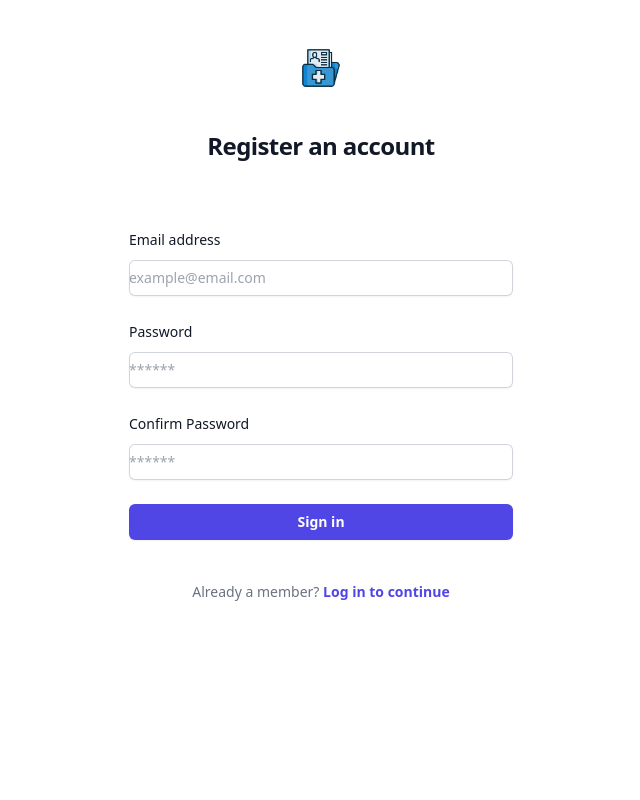
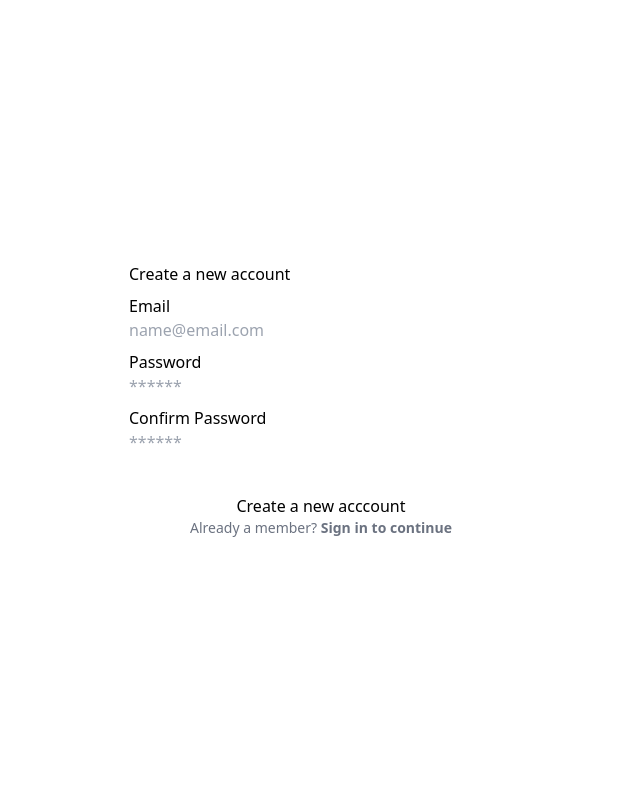
Before and after one commit to seyLu/medrec, a Django app: page /register/ in a window 1280 px wide. Shown: the whole page, without its empty margins (319-959 px from the left). Run offline with Django 4.2, Linux system fonts and the light colour scheme; some libraries are stand-ins or nearby versions.

Commit message:
feat: use daisyui on login and register form

```diff
--- a/auth/templates/auth/register.html
+++ b/auth/templates/auth/register.html
@@ -6,78 +6,74 @@
 {% endblock title %}
 
 {% block main %}
-  <div class="flex min-h-full flex-col justify-center px-6 py-12 lg:px-8">
-    <div class="sm:mx-auto sm:w-full sm:max-w-sm">
-      <img class="mx-auto h-10 w-auto"
-           src="{% static 'theme/medrec.png' %}"
-           alt="medrec">
-      <h2 class="mt-10 text-center text-2xl font-bold leading-9 tracking-tight text-gray-900">Register an account</h2>
+  <div class="flex flex-col w-screen h-screen">
+    <div class="card w-96 glass m-auto">
+      <div class="card-body">
+        <div class="card-title">
+          <span class="mx-auto">Create a new account</span>
         </div>
-
-    <div class="mt-10 sm:mx-auto sm:w-full sm:max-w-sm">
-      <form class="space-y-6"
-            hx-post="{% url 'register' %}"
-            hx-target="#registerError">
+        <p>
+          <form hx-post="{% url 'register' %}" hx-target="#this" hx-swap="innerHTML">
             {% csrf_token %}
 
-        <div id="registerError"></div>
-
-        <div>
-          <label for="email" class="block text-sm font-medium leading-6 text-gray-900">Email address</label>
-          <div class="mt-2">
-            <input id="email"
-                   name="email"
-                   type="email"
-                   autocomplete="email"
-                   placeholder="example@email.com"
-                   required
-                   class="block w-full rounded-md border-0 py-1.5 text-gray-900 shadow-sm ring-1 ring-inset ring-gray-300 placeholder:text-gray-400 focus:ring-2 focus:ring-inset focus:ring-indigo-600 sm:text-sm sm:leading-6">
+            <div id="this">
+              <div class="alert alert-warning hidden">
+                <svg xmlns="http://www.w3.org/2000/svg"
+                     class="stroke-current shrink-0 h-6 w-6"
+                     fill="none"
+                     viewBox="0 0 24 24">
+                  <path stroke-linecap="round" stroke-linejoin="round" stroke-width="2" d="M12 9v2m0 4h.01m-6.938 4h13.856c1.54 0 2.502-1.667 1.732-3L13.732 4c-.77-1.333-2.694-1.333-3.464 0L3.34 16c-.77 1.333.192 3 1.732 3z" />
+                </svg>
               </div>
             </div>
 
-        <div>
-          <div class="flex items-center justify-between">
-            <label for="password"
-                   class="block text-sm font-medium leading-6 text-gray-900">Password</label>
-          </div>
-          <div class="mt-2">
-            <input id="password"
-                   name="password"
-                   type="password"
-                   placeholder="******"
+            <div class="form-control w-full max-w-xs mt-2">
+              <label class="label">
+                <span class="label-text">Email</span>
+              </label>
+              <input type="email"
+                     id="email"
+                     name="email"
+                     autocomplete="email"
                      required
-                   class="block w-full rounded-md border-0 py-1.5 text-gray-900 shadow-sm ring-1 ring-inset ring-gray-300 placeholder:text-gray-400 focus:ring-2 focus:ring-inset focus:ring-indigo-600 sm:text-sm sm:leading-6">
-          </div>
+                     placeholder="name@email.com"
+                     class="input input-bordered w-full max-w-xs" />
             </div>
 
-        <div>
-          <div class="flex items-center justify-between">
-            <label for="re-password"
-                   class="block text-sm font-medium leading-6 text-gray-900">Confirm Password</label>
-          </div>
-          <div class="mt-2">
-            <input id="re-password"
-                   name="re-password"
-                   type="password"
+            <div class="form-control w-full max-w-xs mt-2">
+              <label class="label">
+                <span class="label-text">Password</span>
+              </label>
+              <input type="password"
+                     id="password"
+                     name="password"
+                     required
                      placeholder="******"
-                   required
-                   class="block w-full rounded-md border-0 py-1.5 text-gray-900 shadow-sm ring-1 ring-inset ring-gray-300 placeholder:text-gray-400 focus:ring-2 focus:ring-inset focus:ring-indigo-600 sm:text-sm sm:leading-6">
-          </div>
+                     class="input input-bordered w-full max-w-xs" />
             </div>
 
-        <div>
-          <button type="submit"
-                  class="flex w-full justify-center rounded-md bg-indigo-600 px-3 py-1.5 text-sm font-semibold leading-6 text-white shadow-sm hover:bg-indigo-500 focus-visible:outline focus-visible:outline-2 focus-visible:outline-offset-2 focus-visible:outline-indigo-600">
-            Sign in
-          </button>
+            <div class="form-control w-full max-w-xs mt-2">
+              <label class="label">
+                <span class="label-text">Confirm Password</span>
+              </label>
+              <input type="password"
+                     id="re-password"
+                     name="re-password"
+                     required
+                     placeholder="******"
+                     class="input input-bordered w-full max-w-xs" />
             </div>
+
+            <button type="submit" class="mt-10 btn btn-primary w-full">Create a new acccount</button>
           </form>
 
-      <p class="mt-10 text-center text-sm text-gray-500">
+          <p class="text-center text-sm text-gray-500">
             Already a member?
-        <a href="#"
-           class="font-semibold leading-6 text-indigo-600 hover:text-indigo-500">Log in to continue</a>
+            <a href="{% url 'login' %}"
+               class="link link-hover font-semibold text-primary">Sign in to continue</a>
+          </p>
         </p>
       </div>
     </div>
+  </div>
 {% endblock main %}
--- a/auth/urls.py
+++ b/auth/urls.py
@@ -4,6 +4,6 @@ from . import views
 
 urlpatterns = [
     path("login/", views.LoginView.as_view(), name="login"),
-    path("auth/logout/", views.LogoutView.as_view(), name="logout"),
+    path("logout/", views.LogoutView.as_view(), name="logout"),
     path("register/", views.RegisterView.as_view(), name="register"),
 ]
--- a/auth/views.py
+++ b/auth/views.py
@@ -6,6 +6,20 @@ from django.views.generic import View
 from django_htmx.http import HttpResponseClientRedirect
 
 from users.models import User
+
+
+def authError(message: str) -> str:
+    return f"""
+                <div class="alert alert-warning">
+                    <svg xmlns="http://www.w3.org/2000/svg"
+                        class="stroke-current shrink-0 h-6 w-6"
+                        fill="none"
+                        viewBox="0 0 24 24">
+                    <path stroke-linecap="round" stroke-linejoin="round" stroke-width="2" d="M12 9v2m0 4h.01m-6.938 4h13.856c1.54 0 2.502-1.667 1.732-3L13.732 4c-.77-1.333-2.694-1.333-3.464 0L3.34 16c-.77 1.333.192 3 1.732 3z" />
+                    </svg>
+                    <span>{message}</span>
+                </div>
+            """
 
 
 class LoginView(View):
@@ -18,7 +32,7 @@ class LoginView(View):
 
         user = authenticate(request, email=email, password=password)
         if user is None:
-            return HttpResponse("Invalid Email or Password!")
+            return HttpResponse(authError("Invalid Email/Password."))
 
         login(request, user)
         return HttpResponseClientRedirect(reverse("index"))
@@ -40,14 +54,12 @@ class RegisterView(View):
         re_password: str = request.POST["re-password"]
 
         if User.objects.filter(email=email).exists():
-            return HttpResponse("User already exists.")
+            return HttpResponse(authError("User already exists."))
 
         if password != re_password:
-            return HttpResponse("Password and Confirm Password do not match.")
-
-        user = authenticate(request, email=email, password=password)
-        if user:
-            return HttpResponse({"detail": "User already exists!"}, status=400)
+            return HttpResponse(
+                authError("Password and Confirm Password do not match.")
+            )
 
         user = User.objects.create_user(email, password)
         login(request, user)
--- a/pyproject.toml
+++ b/pyproject.toml
@@ -51,4 +51,4 @@ profile = "django"
 indent = 2
 use_gitignore = true
 max_blank_lines = 1
-ignore = "T002,H029,H006"
+ignore = "T002,H029,H006,H021"
```
Also changed, not shown: auth/templates/auth/login.html (+42 -47 lines). Lines whose indentation alone changed are shown as unchanged.
